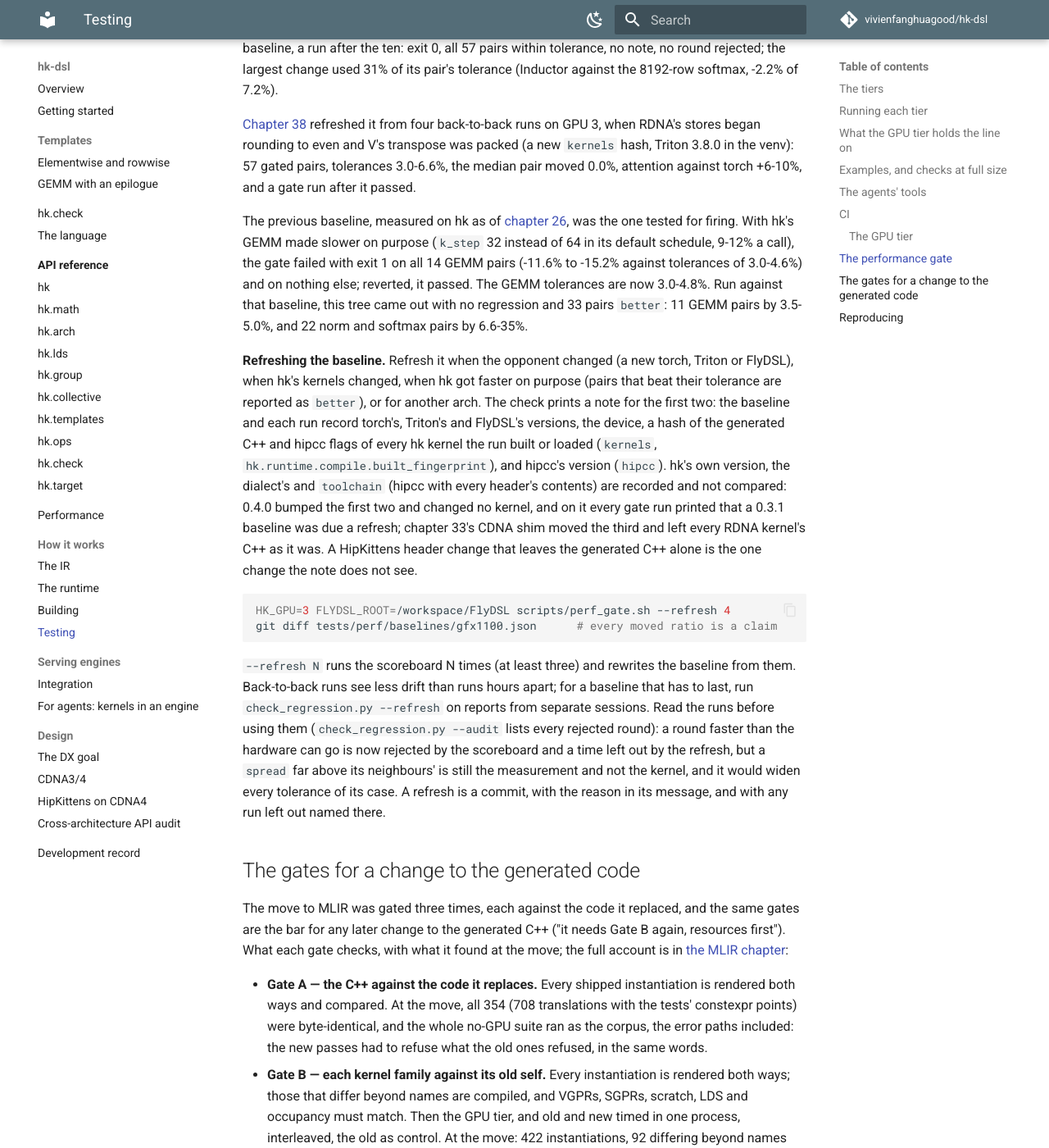
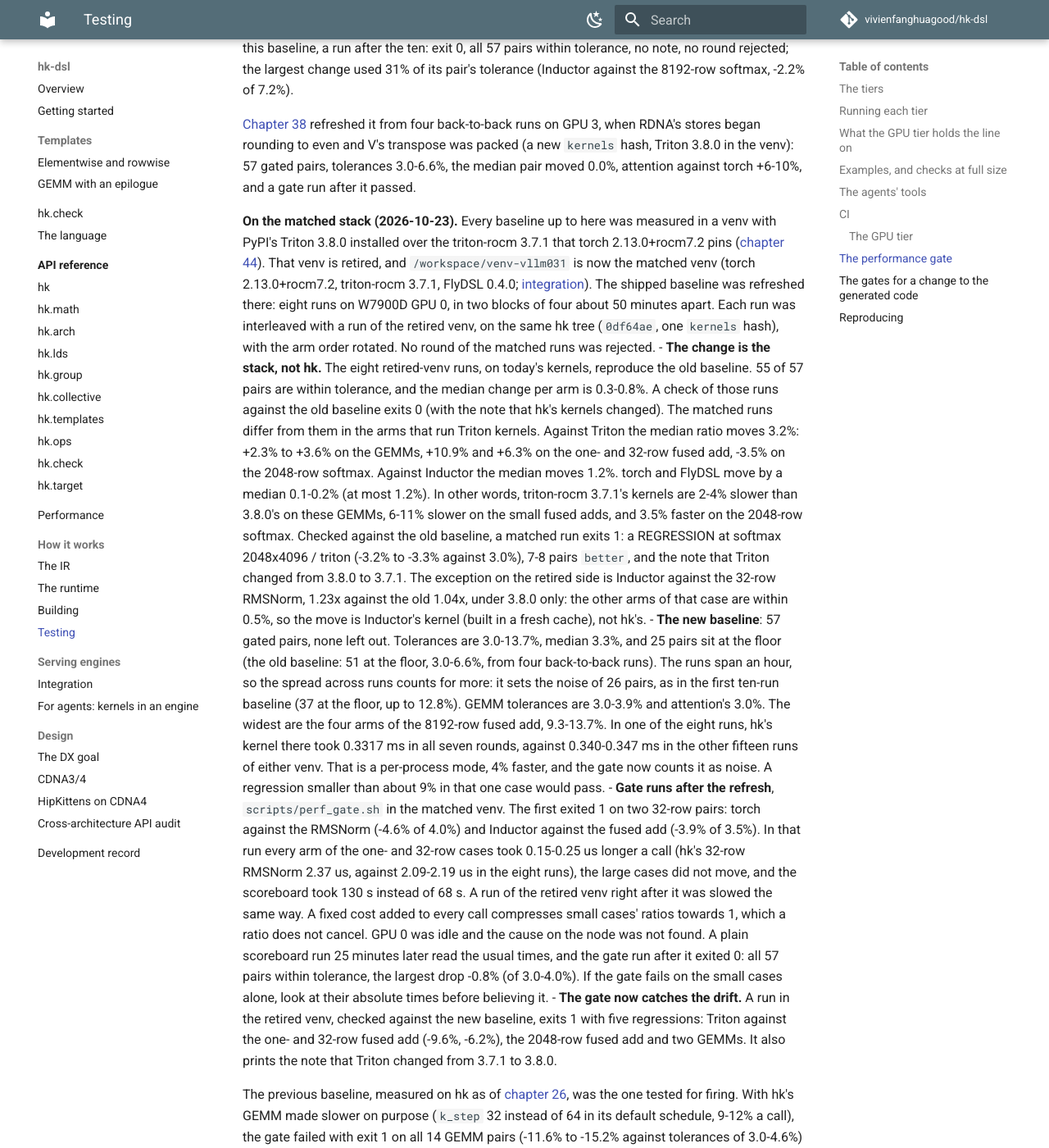
Before and after one commit to vivienfanghuagood/hk-dsl, an MkDocs documentation site: the page built from docs/testing.md, in a window 1280 px wide and 1400 px high, scrolled down 8573 px. Shown: the whole window at 82% size. Built offline with MkDocs 1.6.1 and Material for MkDocs 9.7.7, drawn with Linux system fonts in a browser that asks for light colours; comment, search, counter and statistics services are not loaded; some of the changed text lies outside the part shown.

Commit message:
tests/perf: the gfx1100 gate baseline on the matched stack (triton-rocm 3.7.1) -- Triton's arm moved 3.2%, hk's kernels did not
The baseline was measured in the vLLM venv that had PyPI's Triton 3.8.0 over triton-rocm 3.7.1
(chapter 44); that venv is retired and /workspace/venv-vllm031 is now the matched one. Refreshed
there by the gate's procedure: eight scoreboard runs with the baseline's arguments, each its own
process, in two blocks of four 50 minutes apart, on W7900D GPU 0 alone; medians of kept rounds,
queued, no round rejected; check_regression.py --refresh. Each run was interleaved with one in
the retired venv on the same hk tree (0df64ae, one kernels hash) as a control.

Why the ratios moved: the eight 3.8.0 runs reproduce the old baseline (55 of 57 pairs within
tolerance, median change 0.3-0.8% per arm; a check against it exits 0), while the matched runs
differ from them only where Triton's kernels run: Triton's arm by a median 3.2% (GEMMs +2.3 to
+3.6%, the 1- and 32-row fused add +10.9% / +6.3%, the 2048-row softmax -3.5%), Inductor's 1.2%,
torch's and FlyDSL's 0.1-0.2%. Against the old baseline a matched run exits 1 (softmax 2048 /
triton -3.3% of 3.0%) with Triton's version note -- the stack, not hk.

New baseline: 57 gated pairs, tolerances 3.0-13.7% (median 3.3%, 25 at the floor; the old one,
from four back-to-back runs, 51 at the floor, up to 6.6%). The widest are the 8192-row fused
add's four arms (9.3-13.7%): in one run hk's kernel there took 0.3317 ms in all seven rounds
against 0.340-0.347 in the other fifteen, a per-process mode the across-run noise now holds.
Gate runs after it: exit 0, 57 within tolerance, largest drop -0.8%; one earlier run, made while
every small call on the node took 0.15-0.25 us longer (all arms, the large cases unmoved, the
run twice as long), failed on two 32-row pairs and is recorded in docs/testing.md. A run in the
retired venv against the new baseline exits 1 (five Triton pairs) with the version note.

docs/testing.md and docs/performance.md say what the baseline now holds; docs/agents.md points at
python -m hk.integration.stack.

Co-Authored-By: Claude <noreply@anthropic.com>

```diff
--- a/docs/testing.md
+++ b/docs/testing.md
@@ -400,7 +400,7 @@ not gated, and is listed as such with its noise. The file records every
 run's ratio beside the tolerance it produced. To change a tolerance,
 re-measure the noise; editing the number by hand loosens the gate blindly.
 
-**What the shipped baseline measured.** hk with
+**What the first queued baseline measured.** hk with
 [chapter 32](history/32-measuring-the-measurements.md)'s scoreboard: queued
 rounds, timed by the median of the rounds kept. Ten runs on GPU 3 of the
 engines' pod (vLLM 0.31 venv: torch 2.13.0+rocm7.2, Triton 3.8.0, FlyDSL
@@ -435,6 +435,64 @@ back-to-back runs on GPU 3, when RDNA's stores began rounding to even and
 V's transpose was packed (a new `kernels` hash, Triton 3.8.0 in the venv):
 57 gated pairs, tolerances 3.0-6.6%, the median pair moved 0.0%, attention
 against torch +6-10%, and a gate run after it passed.
+
+**On the matched stack (2026-10-23).** Every baseline up to here was
+measured in a venv with PyPI's Triton 3.8.0 installed over the triton-rocm
+3.7.1 that torch 2.13.0+rocm7.2 pins ([chapter 44](history/44-matched-stack.md)).
+That venv is retired, and `/workspace/venv-vllm031` is now the matched venv
+(torch 2.13.0+rocm7.2, triton-rocm 3.7.1, FlyDSL 0.4.0;
+[integration](integration.md#supported-versions-and-the-contract-tests)).
+The shipped baseline was refreshed there: eight runs on W7900D GPU 0, in two
+blocks of four about 50 minutes apart. Each run was interleaved with a run
+of the retired venv, on the same hk tree (`0df64ae`, one `kernels` hash),
+with the arm order rotated. No round of the matched runs was rejected.
+- **The change is the stack, not hk.** The eight retired-venv runs, on
+  today's kernels, reproduce the old baseline. 55 of 57 pairs are within
+  tolerance, and the median change per arm is 0.3-0.8%. A check of those
+  runs against the old baseline exits 0 (with the note that hk's kernels
+  changed). The matched runs differ from them in the arms that run Triton
+  kernels. Against Triton the median ratio moves 3.2%: +2.3% to +3.6% on the
+  GEMMs, +10.9% and +6.3% on the one- and 32-row fused add, -3.5% on the
+  2048-row softmax. Against Inductor the median moves 1.2%. torch and
+  FlyDSL move by a median 0.1-0.2% (at most 1.2%). In other words,
+  triton-rocm 3.7.1's kernels are 2-4% slower than 3.8.0's on these GEMMs,
+  6-11% slower on the small fused adds, and 3.5% faster on the 2048-row
+  softmax. Checked against the old baseline, a matched run exits 1: a
+  REGRESSION at softmax 2048x4096 / triton (-3.2% to -3.3% against 3.0%),
+  7-8 pairs `better`, and the note that Triton changed from 3.8.0 to 3.7.1. The
+  exception on the retired side is Inductor against the 32-row RMSNorm,
+  1.23x against the old 1.04x, under 3.8.0 only: the other arms of that
+  case are within 0.5%, so the move is Inductor's kernel (built in a fresh
+  cache), not hk's.
+- **The new baseline**: 57 gated pairs, none left out. Tolerances are
+  3.0-13.7%, median 3.3%, and 25 pairs sit at the floor (the old baseline:
+  51 at the floor, 3.0-6.6%, from four back-to-back runs). The runs span an
+  hour, so the spread across runs counts for more: it sets the noise of 26
+  pairs, as in the first ten-run baseline (37 at the floor, up to 12.8%).
+  GEMM tolerances are 3.0-3.9% and attention's 3.0%. The widest are the
+  four arms of the 8192-row fused add, 9.3-13.7%. In one of the eight runs,
+  hk's kernel there took 0.3317 ms in all seven rounds, against 0.340-0.347
+  ms in the other fifteen runs of either venv. That is a per-process mode,
+  4% faster, and the gate now counts it as noise. A regression smaller
+  than about 9% in that one case would pass.
+- **Gate runs after the refresh**, `scripts/perf_gate.sh` in the matched
+  venv. The first exited 1 on two 32-row pairs: torch against the RMSNorm
+  (-4.6% of 4.0%) and Inductor against the fused add (-3.9% of 3.5%). In
+  that run every arm of the one- and 32-row cases took 0.15-0.25 us longer
+  a call (hk's 32-row RMSNorm 2.37 us, against 2.09-2.19 us in the eight
+  runs), the large cases did not move, and the scoreboard took 130 s
+  instead of 68 s. A run of the retired venv right after it was slowed the
+  same way. A fixed cost added to every call compresses small cases' ratios
+  towards 1, which a ratio does not cancel. GPU 0 was idle and the cause on
+  the node was not found. A plain scoreboard run 25 minutes later read the
+  usual times, and the gate run after it exited 0: all 57 pairs within
+  tolerance, the largest drop -0.8% (of 3.0-4.0%). If the gate fails on
+  the small cases alone, look at their absolute times before believing it.
+- **The gate now catches the drift.** A run in the retired venv, checked
+  against the new baseline, exits 1 with five regressions: Triton against
+  the one- and 32-row fused add (-9.6%, -6.2%), the 2048-row fused add and
+  two GEMMs. It also prints the note that Triton changed from 3.7.1 to
+  3.8.0.
 
 The previous baseline, measured on hk as of
 [chapter 26](history/26-the-scoreboard-retuned.md), was the one tested for
@@ -516,7 +574,8 @@ python3 -m pytest tests/hk/ir tests/hk/codegen -q
 python3 -m pytest tests/hk/gpu -q                       # gfx1100
 python3 examples/validate.py                            # gfx1100, full size
 python3 -m pytest tests/hk/engines -q                   # in each engine's venv
-HK_GPU=3 scripts/perf_gate.sh                           # alone on one GPU
+python3 -m hk.integration.stack                         # vLLM's venv: the measured stack?
+HK_GPU=3 scripts/perf_gate.sh                           # alone on one GPU, in vLLM's venv
 scripts/build_wheel.sh
 VLLM_ENABLE_V1_MULTIPROCESSING=0 HK_GPU_UTIL=0.85 python3 tools/hk-bench/vllm_e2e.py \
     --context 1024 --batch 1,16 --tokens 72 --short 24 --reps 3 --arms stock,gemm
```
Also changed, not shown: docs/agents.md (+3 -1 lines), docs/performance.md (+12 -5 lines), 1 other file.
